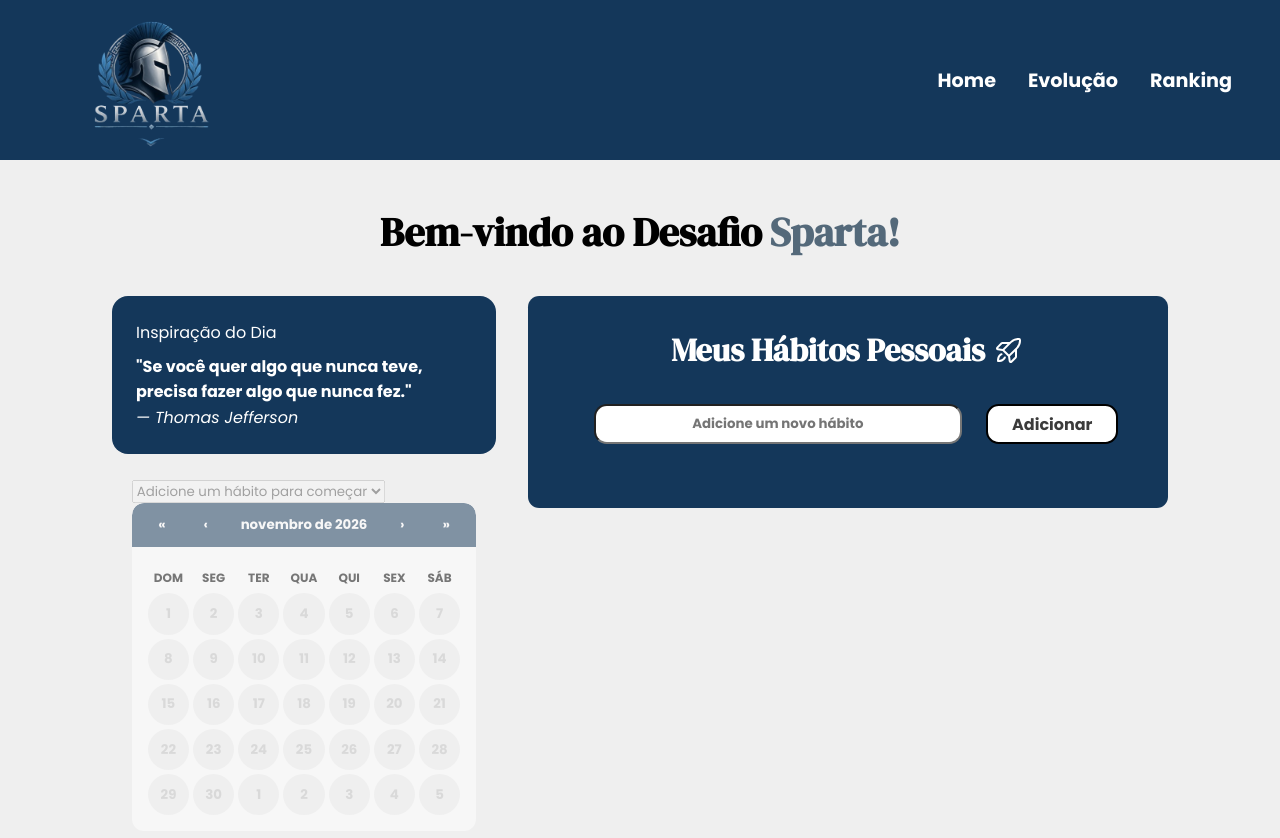
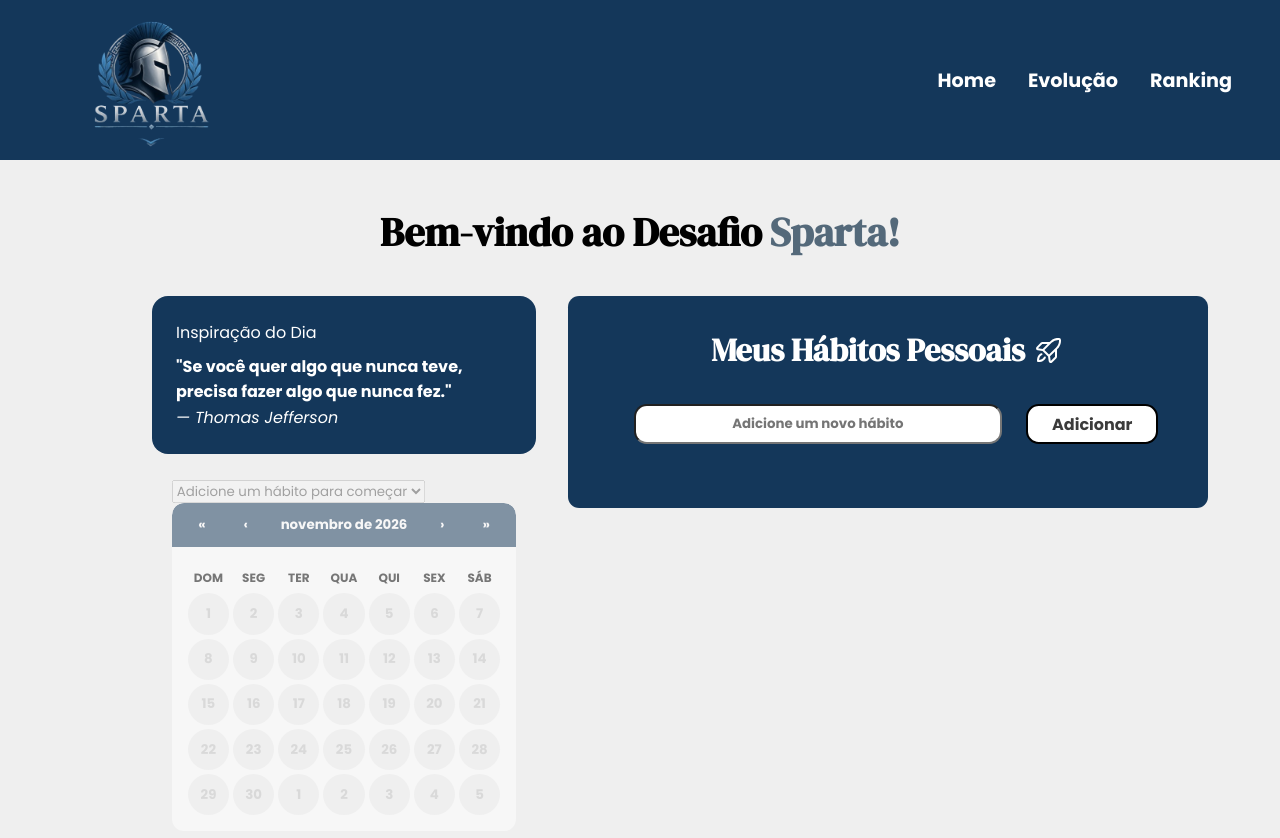
Before and after one commit to guiborgesw/Sparta, a React (Create React App) app: page /#/ in a window 1280 px wide. Shown: the top 838 px of the page. Built offline with nearby package versions, Linux system fonts and the light colour scheme.

Commit message:
style(home): adjust column spacing

```diff
--- a/src/pages/Home/styles.ts
+++ b/src/pages/Home/styles.ts
@@ -48,6 +48,7 @@ export const LeftColumn = styled.div`
   flex-direction: column;
   align-items: center;
   justify-content: center;
+  margin-left: 5rem;
   gap: ${({ theme }) => theme.space[4]};
   flex-shrink: 0;
 
@@ -62,7 +63,8 @@ export const RightColumn = styled.div`
   display: flex;
   flex-direction: column;
   width: 40rem;
-  margin-right: 5rem;
+  margin-left: auto;
+  margin-right: 45rem;
   background-color: ${({ theme }) => theme.colors.brand};
   border-radius: ${({ theme }) => theme.radii.md};
 
```
